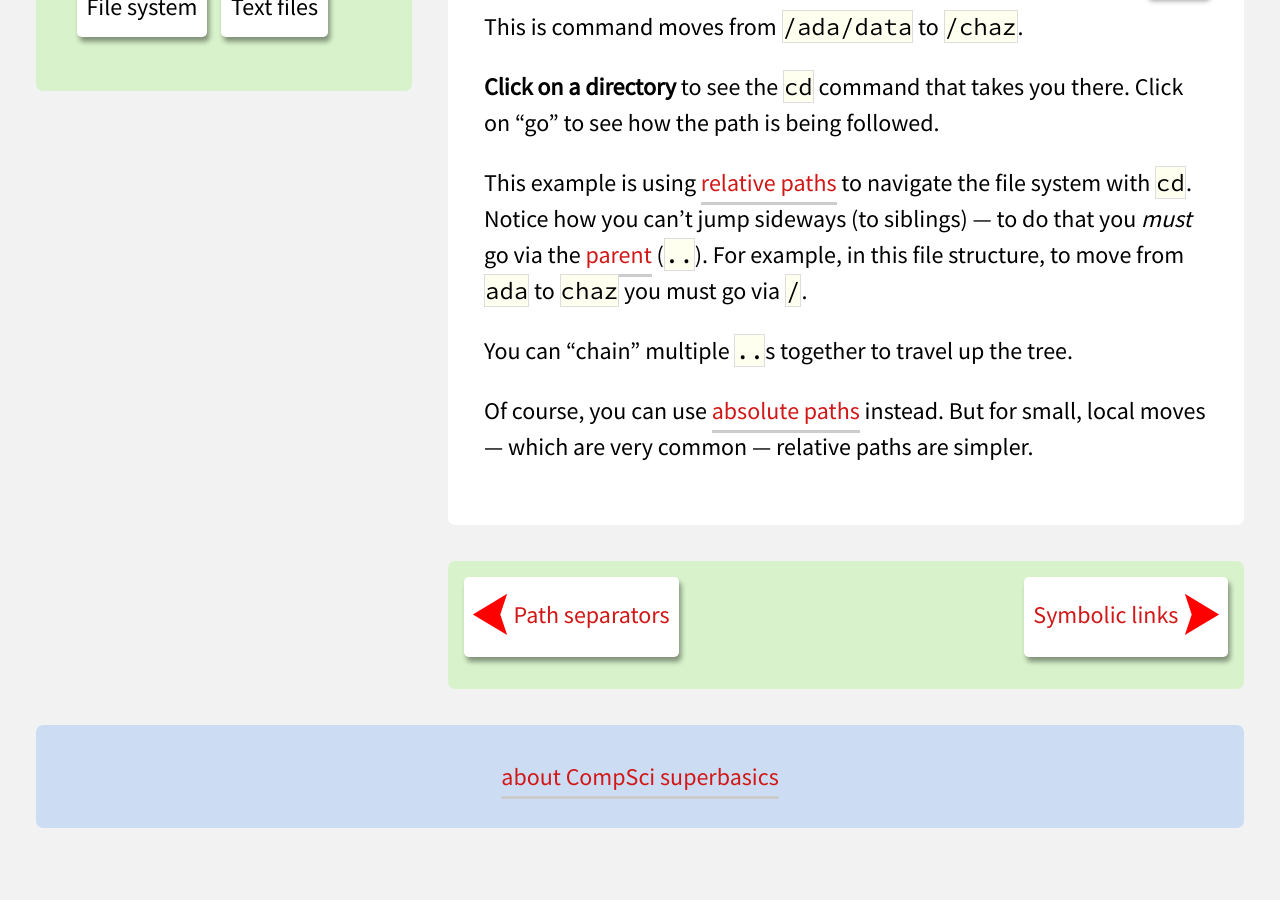
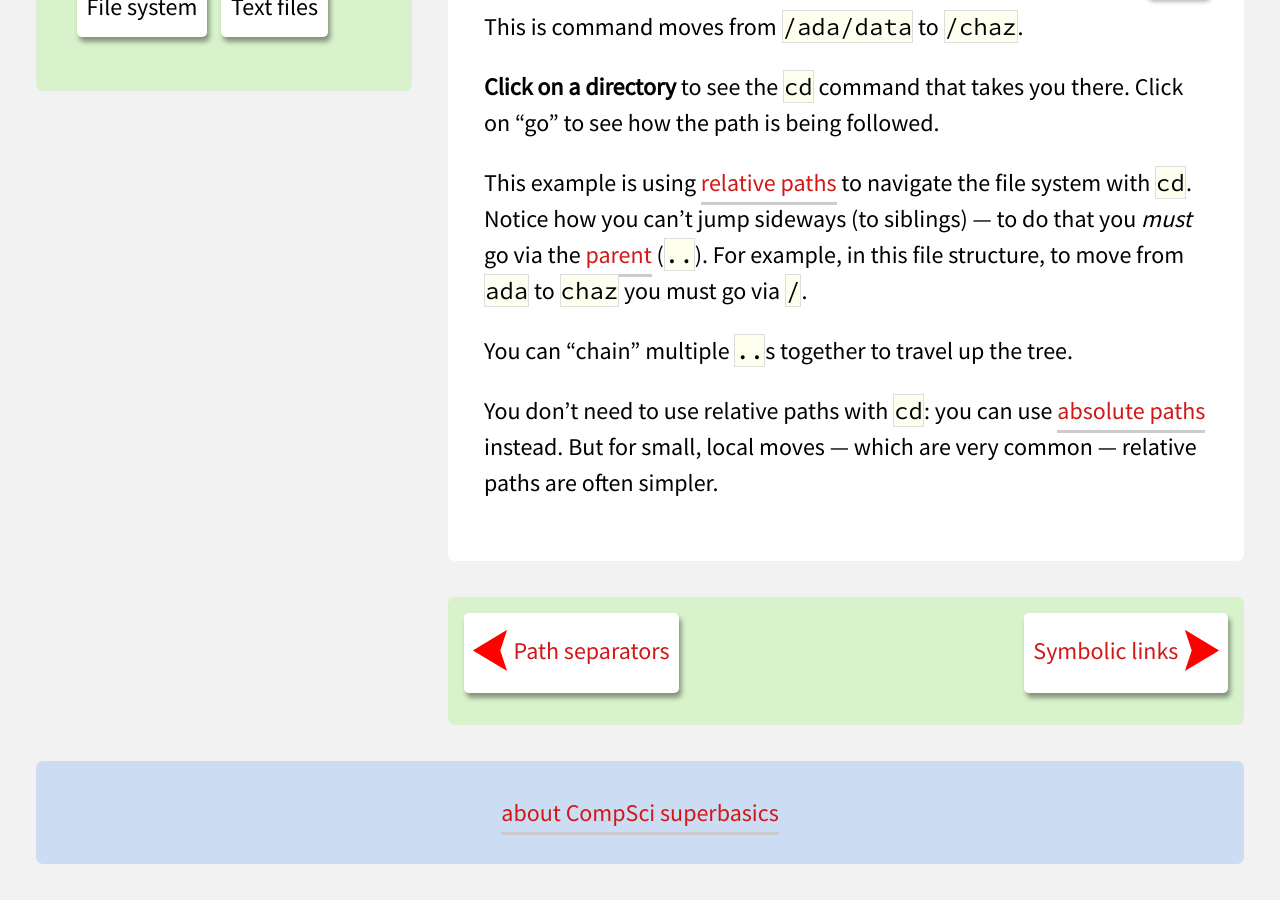
Before and after one commit to davewhiteland/compsci-superbasics, a Jekyll site: the page built from collections/_file-system/moving-around.md, in a window 1280 px wide and 900 px high, scrolled down 924 px. Built offline with Jekyll 4.4.1, drawn with Linux system fonts in a browser that asks for light colours; before the commit the page ends 1788 px from its top, so only the background shows below that; some of the changed text lies outside the part shown.

Commit message:
tidy up writing on moving/cd page

```diff
--- a/collections/_file-system/moving-around.md
+++ b/collections/_file-system/moving-around.md
@@ -4,7 +4,8 @@ layout: topic
 order: 112
 ---
 
-You need to use paths when you move around the file system. Use the `cd`
+You need to use  [paths]({{ site.baseurl }}/files/paths)
+ when you move around the file system. Use the `cd`
 ("change directory") command to change your
 [current directory]({{ site.baseurl }}/files/current-directory). Controlling
 which directory you are in is critically important when using the
@@ -44,6 +45,6 @@ this file structure, to move from `ada` to `chaz` you must go via  `/`.
 
 You can “chain” multiple `..`s together to travel up the tree.
 
-Of course, you can use [absolute paths]({{ site.baseurl }}/files/absolute-paths)
-instead. But for small, local moves — which are very common — relative paths
-are simpler.
+You don't need to use relative paths with `cd`: you can use
+[absolute paths]({{ site.baseurl }}/files/absolute-paths) instead. But for
+small, local moves — which are very common — relative paths are often simpler.
```
